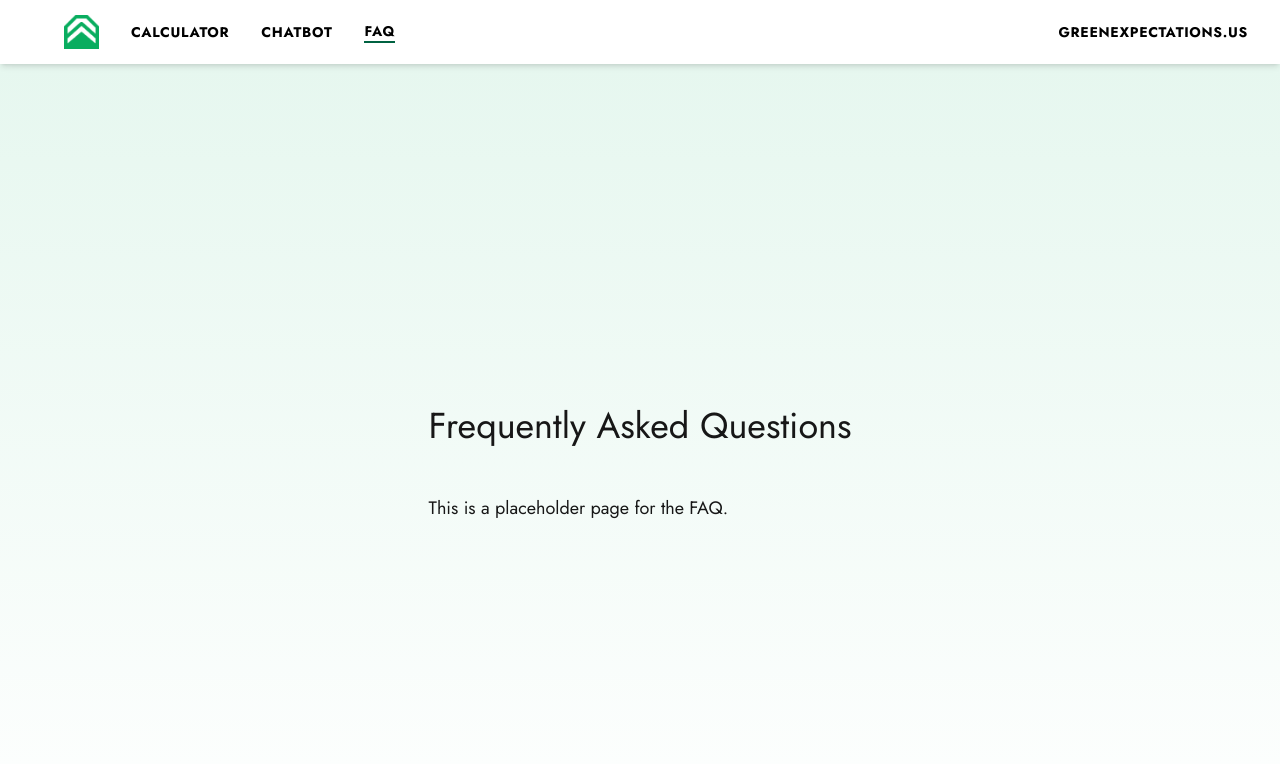
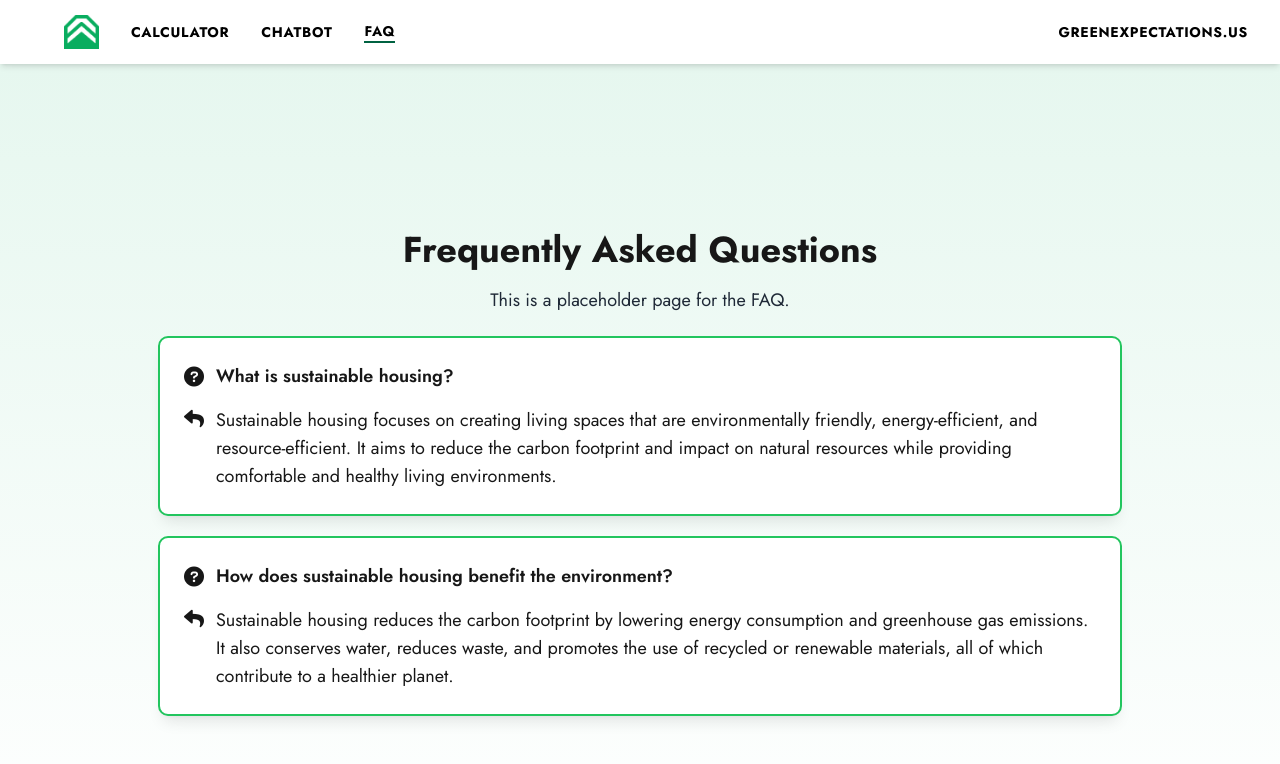
Before and after one commit to samm-47/CAPST, a Next.js app: page /faq in a window 1280 px wide. Shown: the top 764 px of the page. Built offline with nearby package versions, Linux system fonts and the light colour scheme.

Commit message:
Created basic layout for FAQ page Changed placeholder text to gray-800 for accessibility/readability

```diff
--- a/app/calculator/page.tsx
+++ b/app/calculator/page.tsx
@@ -31,7 +31,7 @@ const CalculatorPage = () => {
       {/*} CSS grid to center content like home tsx page*/}
       <div className="flex min-h-screen flex-col items-center justify-center bg-gradient-to-b from-mint-green to-[#FFFFFF]"> {/*Chatbot Background here*/}
         <h1 className="text-4xl font-bold mt-4">Sustainability Calculator</h1>
-        <p className="text-lg mt-4 mb-4 text-gray-600">Please enter the following information so we can calculate your sustainability score!</p>
+        <p className="text-lg mt-4 mb-4 text-gray-800">Please enter the following information so we can calculate your sustainability score!</p>
         <div className="flex flex-col w-1/2 bg-white shadow-lg rounded-lg p-6">
           <div className="flex flex-col w-full max-w-lg mb-4">
             {/* Input Section */}
--- a/app/chatbot/page.tsx
+++ b/app/chatbot/page.tsx
@@ -87,7 +87,7 @@ const ChatbotPage = () => {
 
             <div className="flex min-h-screen flex-col items-center justify-center bg-gradient-to-b from-mint-green to-[#FFFFFF]">
                 <h1 className="text-4xl font-bold mt-4">Chatbot</h1>
-                <p className="text-lg mt-2 mb-8 text-gray-600">This is the placeholder page for the Chatbot.</p>
+                <p className="text-lg mt-2 mb-8 text-gray-800">This is the placeholder page for the Chatbot.</p>
                 {/* Chat area Post Rendered when first message sent */}
                 {hasSentMessage && (
                     <div className="flex flex-col w-full max-w-3xl bg-white shadow-lg rounded-lg p-6 mb-4 flex-1 overflow-y-auto">
--- a/app/faq/page.tsx
+++ b/app/faq/page.tsx
@@ -8,17 +8,37 @@ import Layout from "./faq_layout";
 
 const FaqPage = () => {
     return(
-        <Layout>
-        {/*} CSS grid to center content like home tsx page*/}
-            <div className="grid grid-rows-[20px_1fr_20px] items-center justify-items-center min-h-screen p-8 pb-20 gap-16 sm:p-20 bg-gradient-to-b from-mint-green to-[#FFFFFF]">
-          {/* Main content area (centered) */}
-          <main className="flex flex-col gap-8 row-start-2 items-center sm:items-start">
-            <h1 className="text-4xl">Frequently Asked Questions</h1>
-            <p className="text-lg mt-4">This is a placeholder page for the FAQ.</p>
-          </main>
+<Layout>
+      {/*} CSS grid to center content like home tsx page*/}
+      <div className="flex min-h-screen flex-col items-center justify-center bg-gradient-to-b from-mint-green to-[#FFFFFF]"> {/*Chatbot Background here*/}
+        <h1 className="text-4xl font-bold mt-4">Frequently Asked Questions</h1>
+        <p className="text-lg mt-4 mb-4 text-gray-800">This is a placeholder page for the FAQ.</p>
+        <div className="flex flex-col w-3/4 mb-6 mt-2 bg-white shadow-lg rounded-lg p-6" style={{outline: "2px solid #22c55e"}}>
+          <div>
+            <div className="flex items-center space-x-2 mb-4">
+                <i className="mr-1 fa-solid fa-lg fa-question-circle"></i> {/*} Question Mark Icon*/}
+                <h2 className="text-lg font-semibold">What is sustainable housing?</h2>
+            </div>
+            <div className="flex items-baseline space-x-2">
+                <i className="mr-1 fa-solid fa-lg fa-reply"></i> {/*} Reply Icon*/}
+                <h2 className="text-lg">Sustainable housing focuses on creating living spaces that are environmentally friendly, energy-efficient, and resource-efficient. It aims to reduce the carbon footprint and impact on natural resources while providing comfortable and healthy living environments. </h2>
+            </div>
+          </div>
+        </div>
+        <div className="flex flex-col w-3/4 bg-white shadow-lg rounded-lg p-6" style={{outline: "2px solid #22c55e"}}>
+            <div className="flex items-center space-x-2 mb-4">
+                <i className="mr-1 fa-solid fa-lg fa-question-circle"></i> {/*} Question Mark Icon*/}
+                <h2 className="text-lg font-semibold">How does sustainable housing benefit the environment?</h2>
+            </div>
+            <div className="flex items-baseline space-x-2">
+                <i className="mr-1 fa-solid fa-lg fa-reply"></i> {/*} Reply Icon*/}
+                <h2 className="text-lg">Sustainable housing reduces the carbon footprint by lowering energy consumption and greenhouse gas emissions. It also conserves water, reduces waste, and promotes the use of recycled or renewable materials, all of which contribute to a healthier planet.</h2>
+            </div>
         </div>
 
-      </Layout>
+        {/*} TODO: Want to add buttons which direct to the Chatbot page with a prompt for more details*/}
+      </div>
+    </Layout>
 
     )
 }
```
